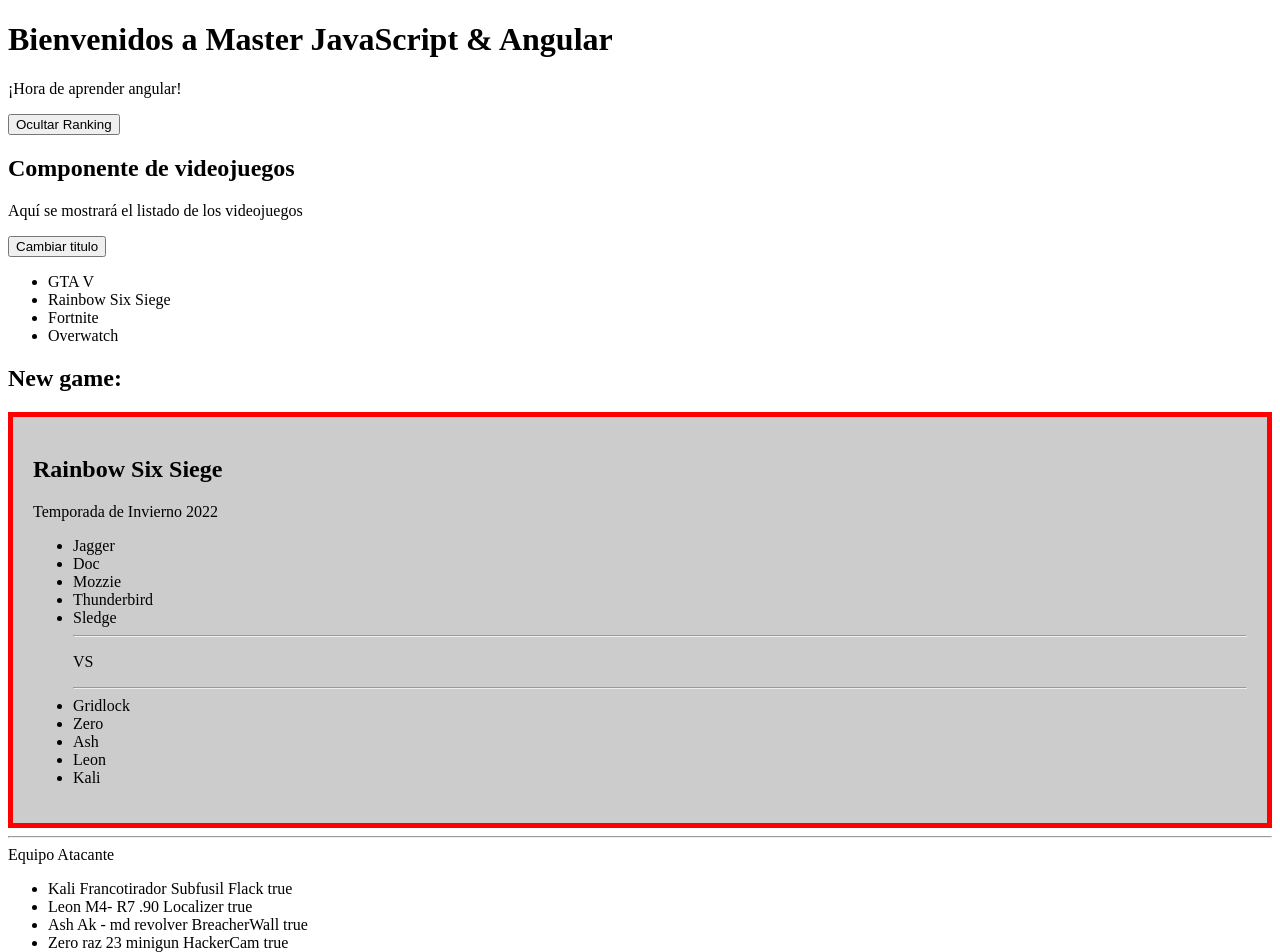
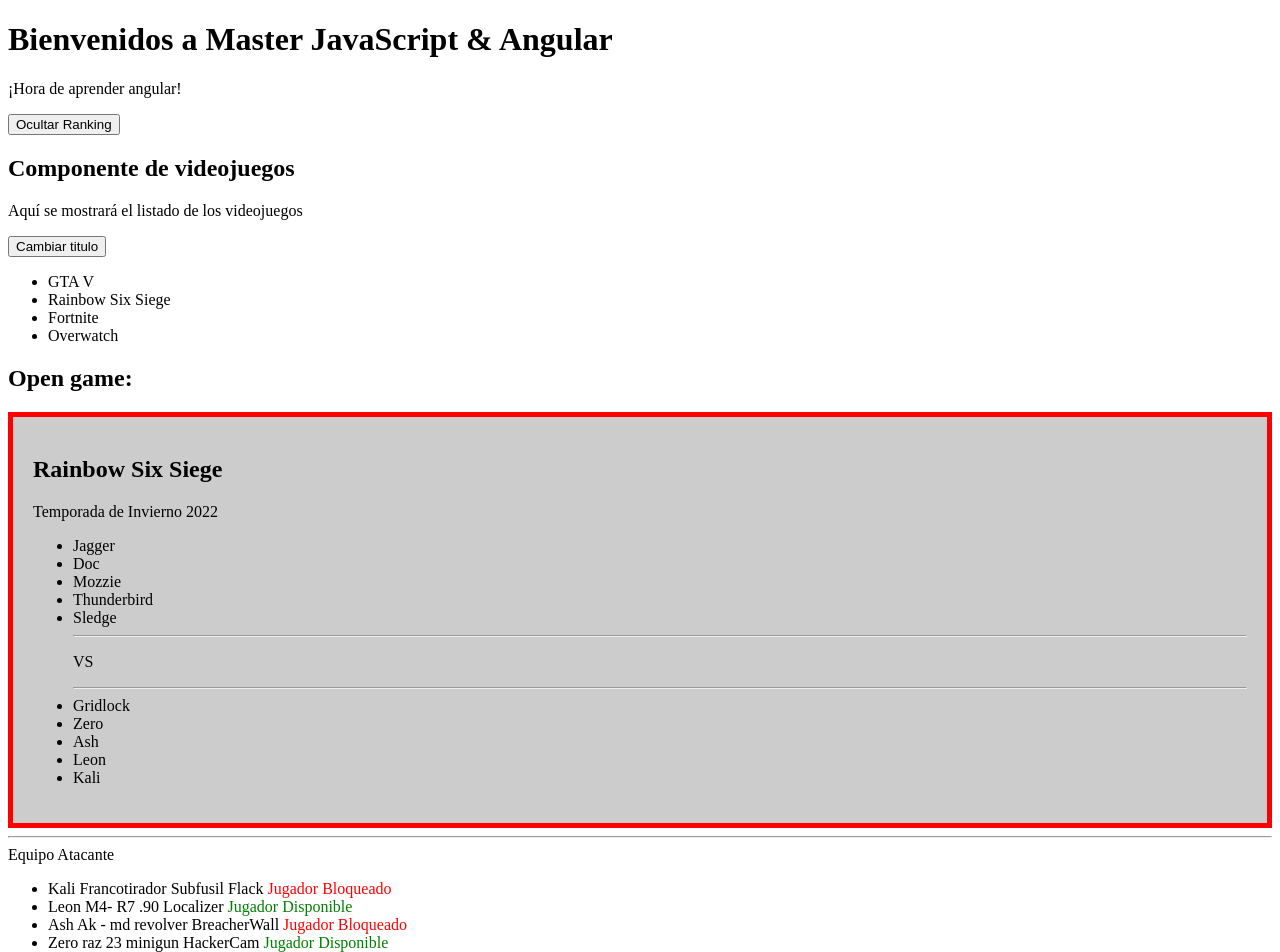
Before and after one commit to Juandieruiz/Master-JavaScript, an Angular app in the folder angular-learning/: page /rainbow in a window 1280 px wide. Before the commit this address led to /. Shown: the top 952 px of the page. Built offline with nearby package versions, Linux system fonts and the light colour scheme.

Commit message:
Directiva *ngIf

```diff
--- a/angular-learning/src/app/app-routing.module.ts
+++ b/angular-learning/src/app/app-routing.module.ts
@@ -1,7 +1,13 @@
 import { NgModule } from '@angular/core';
 import { RouterModule, Routes } from '@angular/router';
+import { RainbowSixSiegeComponent } from './components/rainbow-six-siege/rainbow-six-siege.component';
+import { VideojuegoComponent } from './components/videojuego/videojuego.component';
 
-const routes: Routes = [];
+const routes: Routes = [
+  { path: 'rainbow',
+    component: RainbowSixSiegeComponent,
+  }
+];
 
 @NgModule({
   imports: [RouterModule.forRoot(routes)],
--- a/angular-learning/src/app/components/player/player.component.css
+++ b/angular-learning/src/app/components/player/player.component.css
@@ -0,0 +1,7 @@
+#disponible{
+    color: green;
+}
+
+#nodisponible{
+    color: red;
+}
--- a/angular-learning/src/app/components/player/player.component.html
+++ b/angular-learning/src/app/components/player/player.component.html
@@ -6,7 +6,8 @@
         {{user.arma1}}
         {{user.arma2}}
         {{user.especialidad}}
-        {{user.disponible}}
+               <span id="disponible" *ngIf="user.disponible == true"> Jugador Disponible</span>
+        <span id="nodisponible" *ngIf="user.disponible == false"> Jugador Bloqueado</span>
 
-    </li>
+            </li>
 </ul>
--- a/angular-learning/src/app/components/player/player.component.ts
+++ b/angular-learning/src/app/components/player/player.component.ts
@@ -12,9 +12,9 @@
 
   constructor() {
     this.player = [
-        new Player('Kali', 'Francotirador', 'Subfusil', 'Flack', true),
+        new Player('Kali', 'Francotirador', 'Subfusil', 'Flack', false),
         new Player('Leon', 'M4- R7', '.90', 'Localizer', true),
-        new Player('Ash', 'Ak - md', 'revolver', 'BreacherWall', true),
+        new Player('Ash', 'Ak - md', 'revolver', 'BreacherWall', false),
         new Player('Zero', 'raz 23', 'minigun', 'HackerCam', true),
         new Player('Gridlock', 'Fusil', 'miniescopeta', 'Knifes', true),
     ];
--- a/angular-learning/src/app/components/videojuego/videojuego.component.html
+++ b/angular-learning/src/app/components/videojuego/videojuego.component.html
@@ -10,5 +10,5 @@
     <li>Overwatch</li>
 </ul>
 
-<h2>New game:</h2>
+<h2>Open game:</h2>
 <app-rainbow-six-siege></app-rainbow-six-siege>
```
Also changed, not shown: angular-learning/src/app/components/videojuego/videojuego.component.ts (indentation only).
